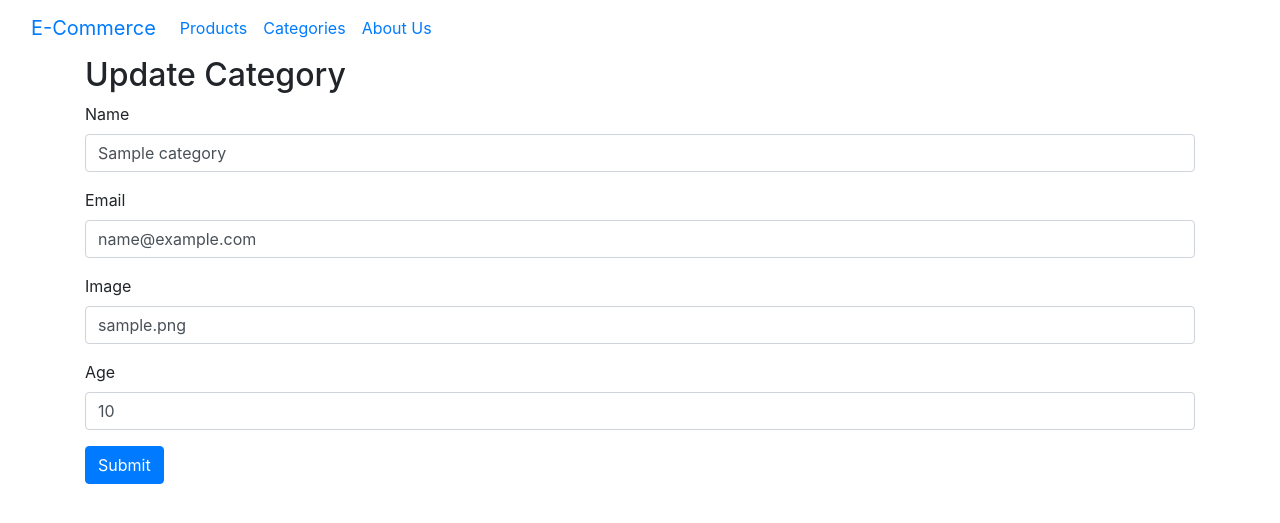
After one commit to mohamed7855/ITI-Django-Labs, a Django app: page /Category/Update/1 in a window 1280 px wide. The commit adds this page. Shown: the top 523 px of the page. Run offline with Django 5.2, Linux system fonts and the light colour scheme; tables that the repository leaves empty hold one stand-in row (values such as "Sample post"); some libraries are stand-ins or nearby versions.

Commit message:
updating category in DB

```diff
--- a/category/templates/category/index.html
+++ b/category/templates/category/index.html
@@ -28,7 +28,7 @@
         <a href="{% url 'category.details' category.id%}">
           <button type="button" class="btn btn-info my-3">Details</button>
         </a>
-        <a href="">
+        <a href="{% url 'category.oldData' category.id%}">
           <button type="button" class="btn btn-secondary my-3">Update</button>
         </a>
         <a href="{% url 'category.delete' category.id%}">
--- /dev/null
+++ b/category/templates/category/update.html
@@ -0,0 +1,50 @@
+{%extends 'index.html'%} {%load static %} {%block content%}
+<div class="container">
+  <h2>Update Category</h2>
+  <form action="{% url 'category.update' obj.id%}" method="post">
+    {%csrf_token%}
+    <div class="mb-3">
+      <label for="Name" class="form-label">Name</label>
+      <input
+        type="text"
+        class="form-control"
+        id="Name"
+        name="cName"
+        value="{{obj.name}}"
+      />
+    </div>
+    <div class="mb-3">
+      <label for="Email" class="form-label">Email</label>
+      <input
+        type="email"
+        class="form-control"
+        id="Email"
+        name="cEmail"
+        value="{{obj.email}}"
+      />
+    </div>
+    <div class="mb-3">
+      <label for="Image" class="form-label">Image</label>
+      <input
+        type="text"
+        class="form-control"
+        id="Image"
+        name="cImage"
+        value="{{obj.image}}"
+      />
+    </div>
+    <div class="mb-3">
+      <label for="Age" class="form-label">Age</label>
+      <input
+        type="number"
+        class="form-control"
+        id="Age"
+        name="cAge"
+        value="{{obj.age}}"
+      />
+    </div>
+
+    <button type="submit" class="btn btn-primary">Submit</button>
+  </form>
+</div>
+{%endblock%}
--- a/category/urls.py
+++ b/category/urls.py
@@ -5,4 +5,7 @@ urlpatterns = [
     path('<int:id>',views.categorydetails,name="category.details"),
     path('New',views.addCategory,name="category.add"),
     path('Delete/<int:id>',views.categoryDelete,name="category.delete"),
+    # Update
+    path('Update/<int:id>',views.categoryOldData,name="category.oldData"),
+    path('UpdateData/<int:id>',views.categoryUpdate,name="category.update"),
 ]
--- a/category/views.py
+++ b/category/views.py
@@ -3,6 +3,22 @@ from django.http import  HttpResponseRedirect
 from .models import *
 
 # Create your views here.
+
+def categoryOldData(request,id):
+    obj=Category.objects.get(id=id)
+    context={'obj':obj}
+    return render(request,'category/update.html',context)
+
+def categoryUpdate(request,id):
+    if request.method == 'POST':
+        obj=Category.objects.get(id=id)
+        obj.name=request.POST['cName']
+        obj.email=request.POST['cEmail']
+        obj.image=request.POST['cImage']
+        obj.age=request.POST['cAge']
+        obj.save()
+
+        return HttpResponseRedirect(reverse('category.all'))
 
 def categoryDelete(request,id):
     Category.objects.filter(id=id).delete()
```
